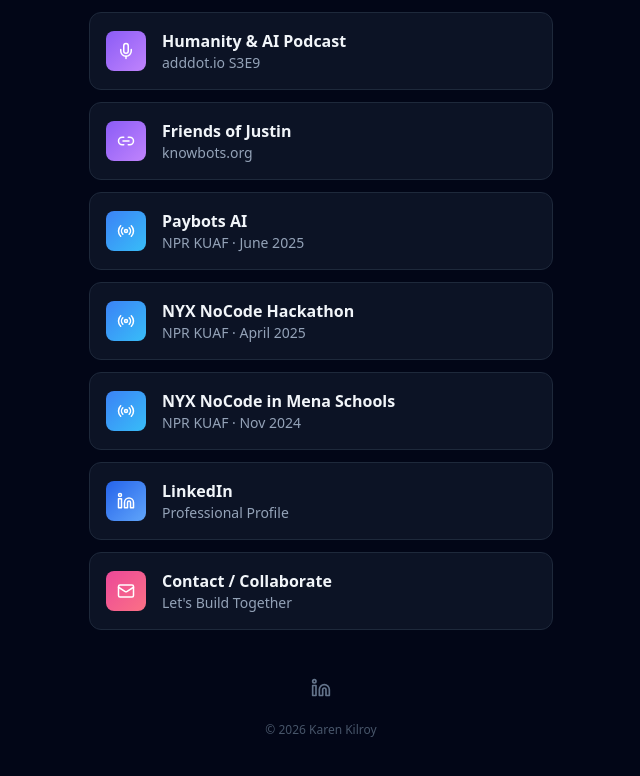
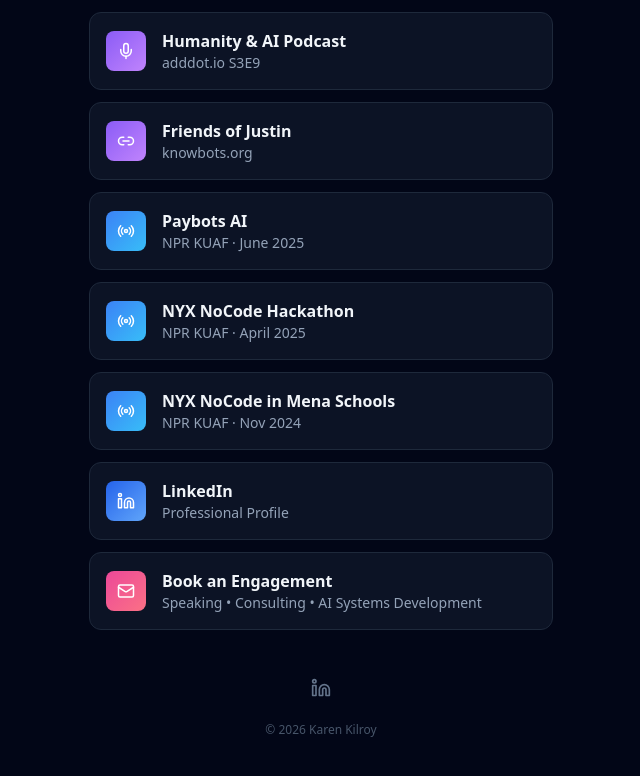
Before and after one commit to kilroyblockchain/karenkilroy, a React (Create React App) app: page /links in a window 1280 px wide. Shown: the part 1254-2030 px from the top of the page, without its empty margins (319-959 px from the left). Built offline with nearby package versions, Linux system fonts and the light colour scheme.

Commit message:
button changes

```diff
--- a/src/App.js
+++ b/src/App.js
@@ -306,8 +306,9 @@
               rel="noopener noreferrer"
               className="inline-flex items-center gap-2 bg-blue-600 hover:bg-blue-700 px-6 py-3 rounded-lg font-semibold transition text-sm"
             >
-              <Mic size={18} /> Book for Speaking
+              <Mic size={18} /> Book an Engagement
             </a>
+            <p className="text-slate-400 text-sm mt-2">Speaking • Consulting • AI Systems Development</p>
           </div>
         </div>
       </section>
--- a/src/LinkTree.js
+++ b/src/LinkTree.js
@@ -128,8 +128,8 @@
       gradient: "from-blue-600 to-blue-400"
     },
     {
-      title: "Contact / Collaborate",
-      subtitle: "Let's Build Together",
+      title: "Book an Engagement",
+      subtitle: "Speaking • Consulting • AI Systems Development",
       url: "https://docs.google.com/forms/d/e/1FAIpQLSejoNvJ1vH4mnTaESayh6HO8LglyAmvYpErYyIGT8of2Wp_eg/viewform",
       icon: Mail,
       gradient: "from-pink-500 to-rose-400"
```
